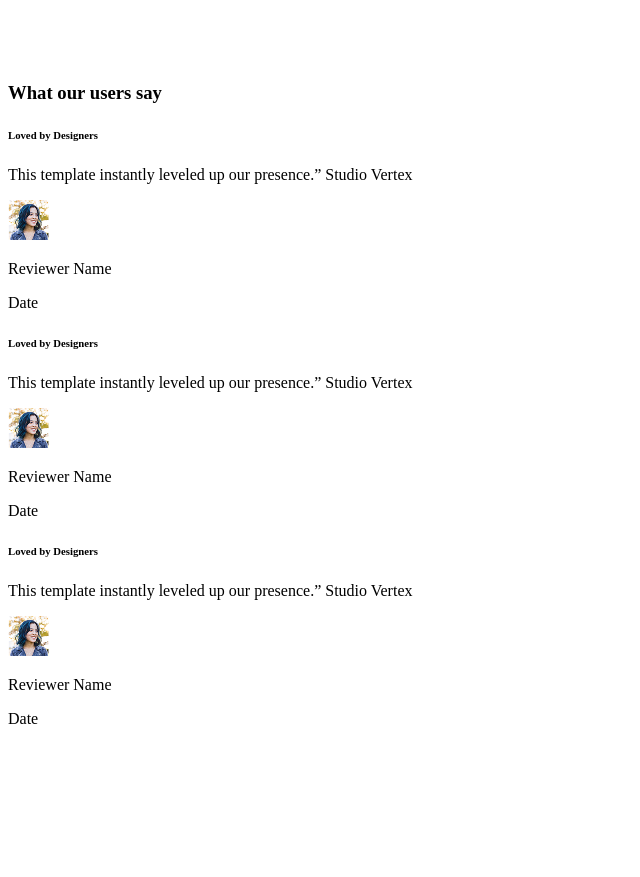
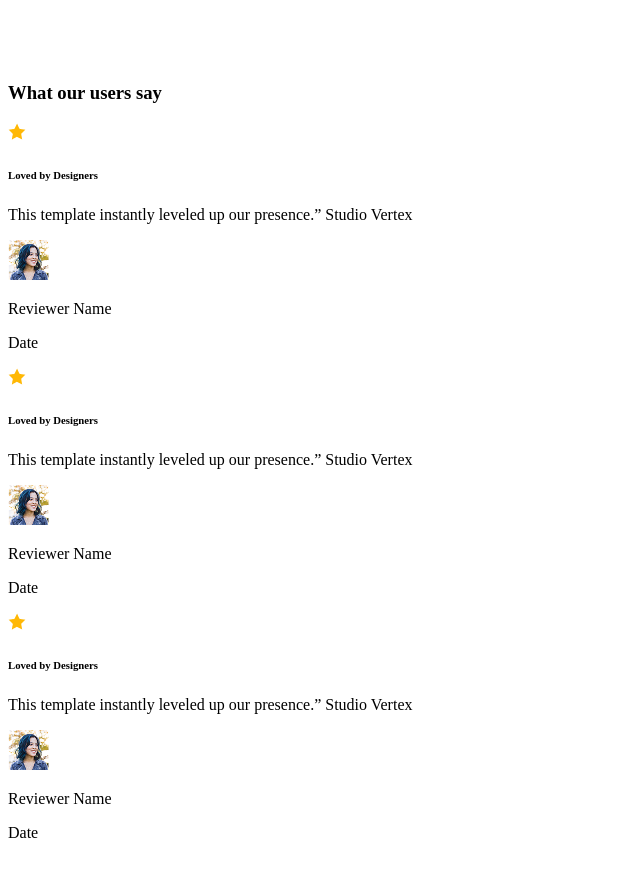
Before and after one commit to niloy-tech/main, a plain HTML site: page index.html in a window 1280 px wide. Shown: the part 1752-2629 px from the top of the page, without its empty margins (0-640 px from the left). Drawn offline with Linux system fonts and the light colour scheme.

Commit message:
added star

```diff
--- a/index.html
+++ b/index.html
@@ -61,6 +61,7 @@
             <div class="what">
                 <h3>What our users say</h3>
             <div>
+                <img src="./Assets/icon-star.png" alt="">
                 <h6>Loved by Designers</h6>
                 <p>This template instantly leveled up our presence.”  Studio Vertex</p>
                 <div>
@@ -71,6 +72,7 @@
                     </div>
                 </div>
                 <div>
+                    <img src="./Assets/icon-star.png" alt="">
                 <h6>Loved by Designers</h6>
                 <p>This template instantly leveled up our presence.”  Studio Vertex</p>
                 <div>
@@ -81,6 +83,7 @@
                     </div>
                 </div>
                 <div>
+                    <img src="./Assets/icon-star.png" alt="">
                 <h6>Loved by Designers</h6>
                 <p>This template instantly leveled up our presence.”  Studio Vertex</p>
                 <div>
```
